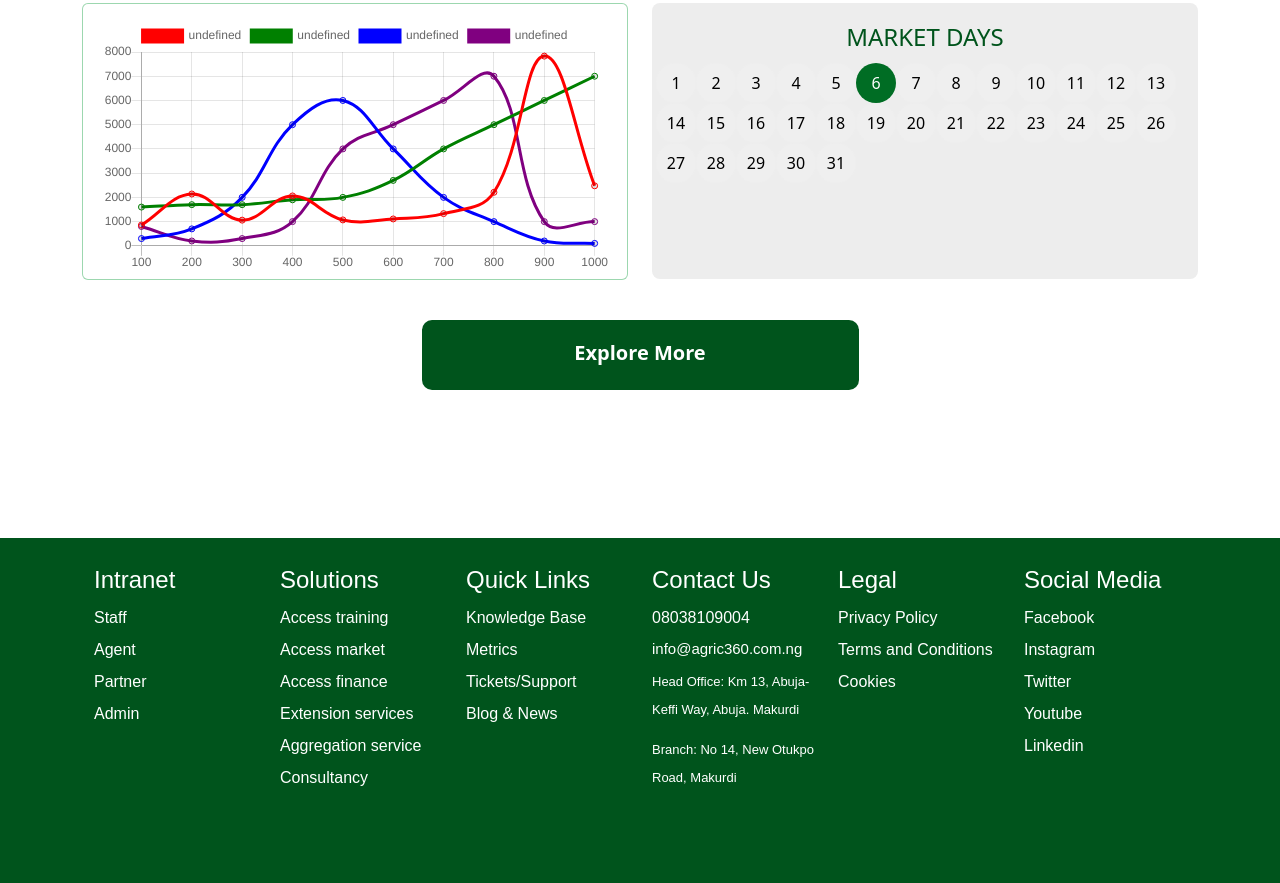
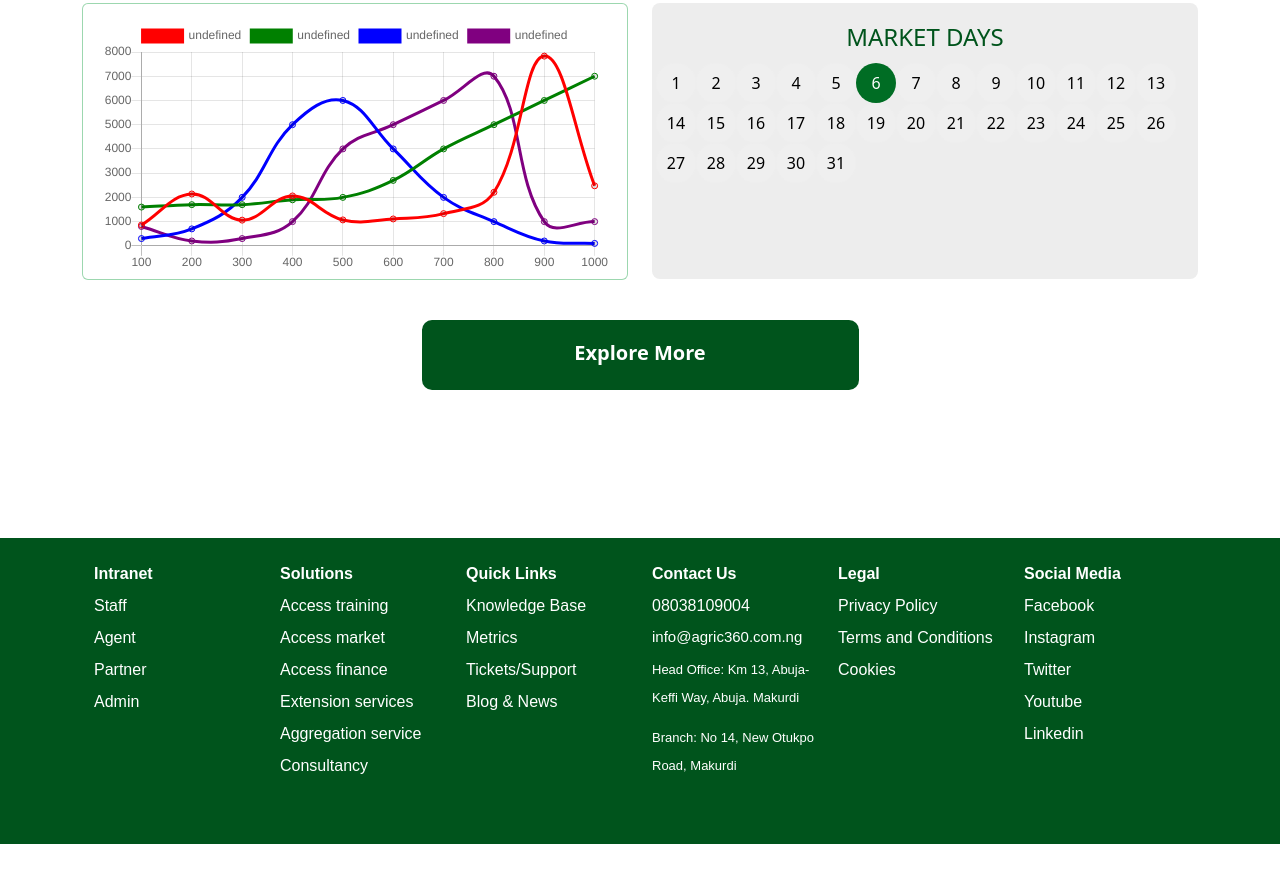
Before and after one commit to MuhammadShameel/agric-360-landing-page, a plain HTML site: page index.html in a window 1280 px wide. Shown: the part 2974-3857 px from the top of the page. After the commit the page ends 3818 px from the top, so only its background shows below. Drawn offline with nearby package versions, Linux system fonts and the light colour scheme; files whose address does not match are found by name.

Commit message:
footer done

```diff
--- a/css/global.css
+++ b/css/global.css
@@ -99,7 +99,7 @@ h5 {
   color: #3a3a3a;
 }
 footer {
-  height: 417px;
+  /* height: 417px; */
   width: 100%;
   background-color: #00541c;
 }
--- a/css/index.css
+++ b/css/index.css
@@ -319,9 +319,9 @@
 /* Footer  */
 
 .footer-head {
-  font-size: 16px;
-  font-weight: 700;
-  line-height: 24px;
+  font-size: 16px !important;
+  font-weight: 700 !important;
+  line-height: 24px !important;
 }
 .footer {
   font-family: sans-serif;
--- a/index.html
+++ b/index.html
@@ -651,7 +651,7 @@
             <div class="row">
                 <!--Grid column-->
                 <div class="col-lg-2 col-md-6 mb-4 mb-md-0">
-                    <h5 class="text-white font-bold">Intranet</h5>
+                    <h5 class="text-white footer-head ">Intranet</h5>
 
                     <ul class="list-unstyled  mb-0">
 
@@ -672,7 +672,7 @@
 
                 <!--Grid column-->
                 <div class="col-lg-2 col-md-6 mb-4 mb-md-0">
-                    <h5 class="text-white font-bold mb-2">Solutions</h5>
+                    <h5 class="text-white footer-head  mb-2">Solutions</h5>
 
                     <ul class="list-unstyled">
 
@@ -698,7 +698,7 @@
 
                 <!--Grid column-->
                 <div class="col-lg-2 col-md-6 mb-4 mb-md-0">
-                    <h5 class="text-white font-bold">Quick Links</h5>
+                    <h5 class="text-white footer-head ">Quick Links</h5>
 
                     <ul class="list-unstyled mb-0">
 
@@ -716,7 +716,7 @@
 
                 <!--Grid column-->
                 <div class="col-lg-2 col-md-6 mb-4 mb-md-0">
-                    <h5 class="text-white font-bold mb-2">Contact Us</h5>
+                    <h5 class="text-white footer-head  mb-2">Contact Us</h5>
 
                     <ul class="list-unstyled">
 
@@ -739,7 +739,7 @@
                 <!--Grid column-->
                 <!--Grid column-->
                 <div class="col-lg-2 col-md-6 mb-4 mb-md-0">
-                    <h5 class="text-white font-bold mb-2">Legal</h5>
+                    <h5 class="text-white footer-head mb-2">Legal</h5>
 
                     <ul class="list-unstyled">
 
@@ -755,7 +755,7 @@
                 <!--Grid column-->
                 <!--Grid column-->
                 <div class="col-lg-2 col-md-6 mb-4 mb-md-0">
-                    <h5 class="text-white font-bold mb-2">Social Media</h5>
+                    <h5 class="text-white footer-head mb-2">Social Media</h5>
 
                     <ul class="list-unstyled">
 
```
